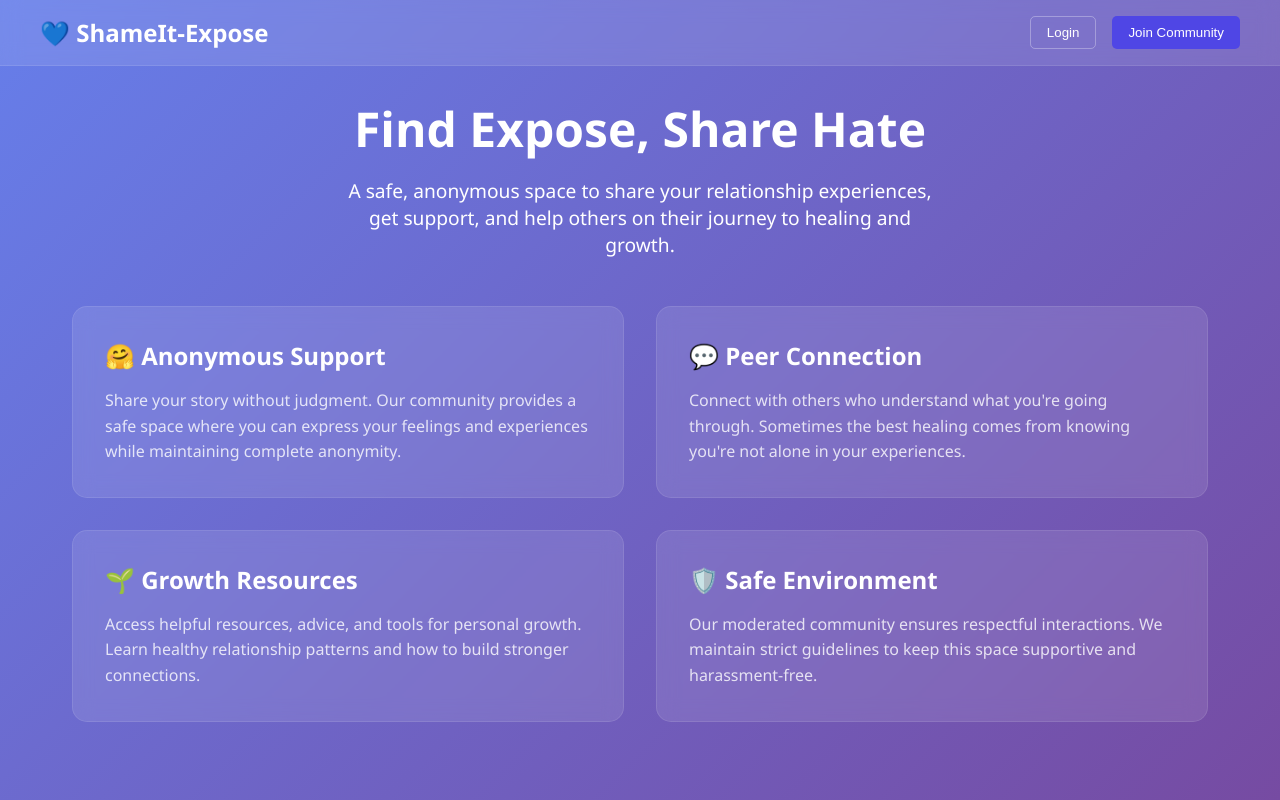
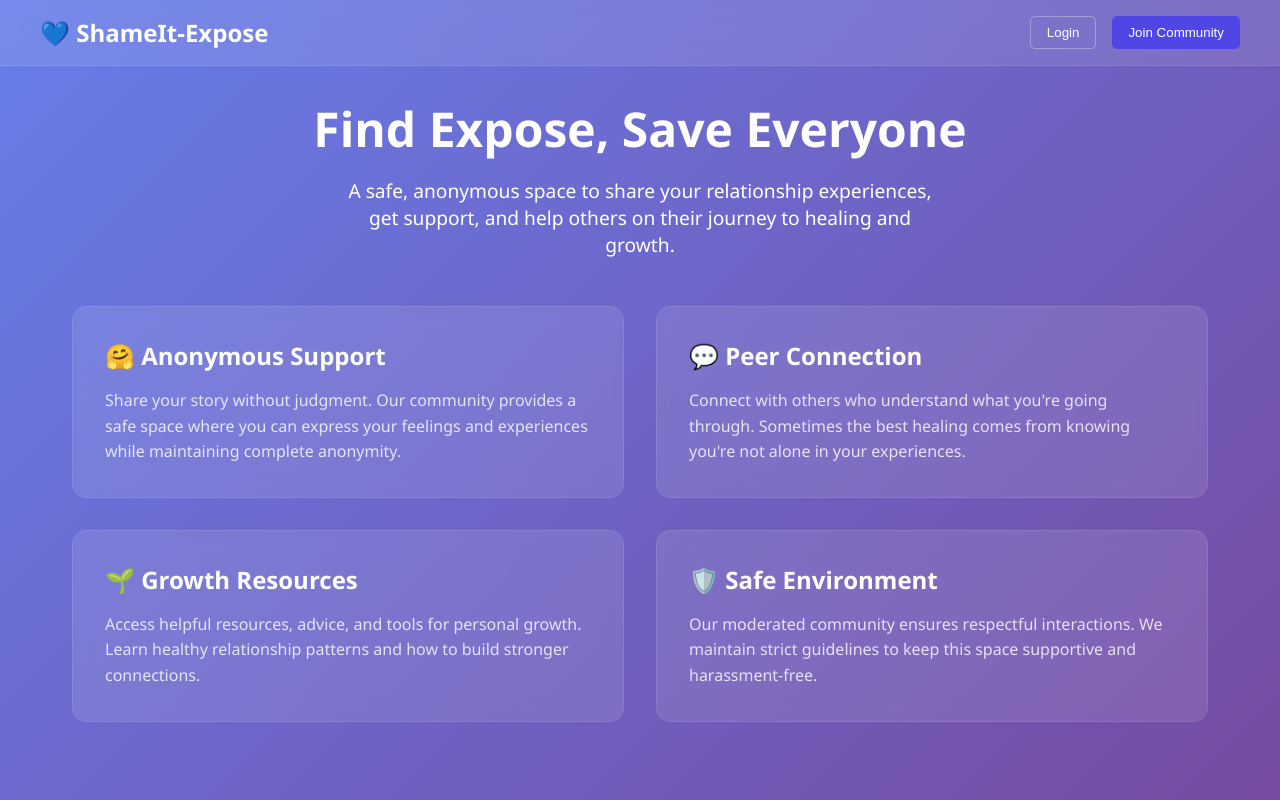
Before and after one commit to Zadid13/ShameIt, a website: page index.html in a window 1280 px wide. Drawn offline with Linux system fonts and the light colour scheme; no server answers.

Commit message:
Updated website code

```diff
--- a/index.html
+++ b/index.html
@@ -19,7 +19,7 @@
 
     <div class="container">
         <div class="hero" id="hero">
-            <h1>Find Expose, Share Hate</h1>
+            <h1>Find Expose, Save Everyone</h1>
             <p>A safe, anonymous space to share your relationship experiences, get support, and help others on their journey to healing and growth.</p>
         </div>
 
```
